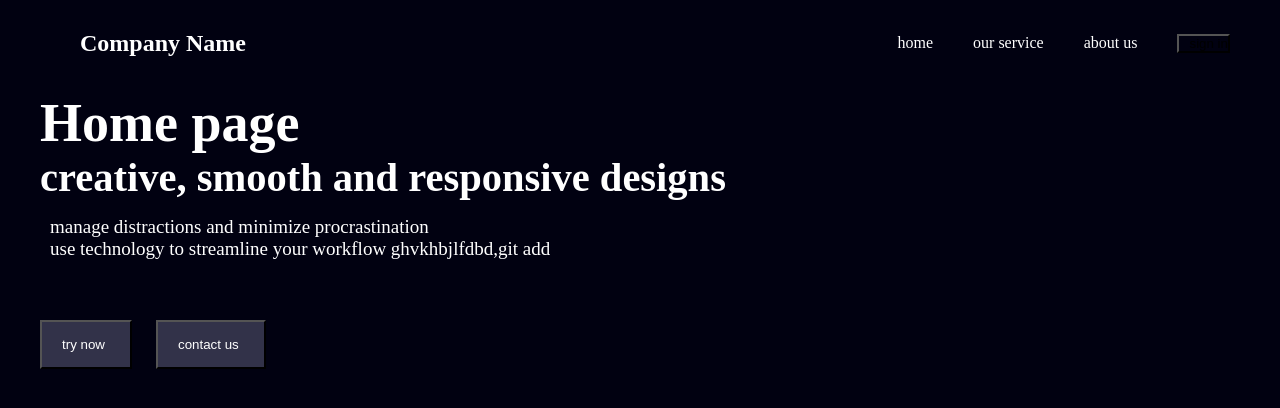
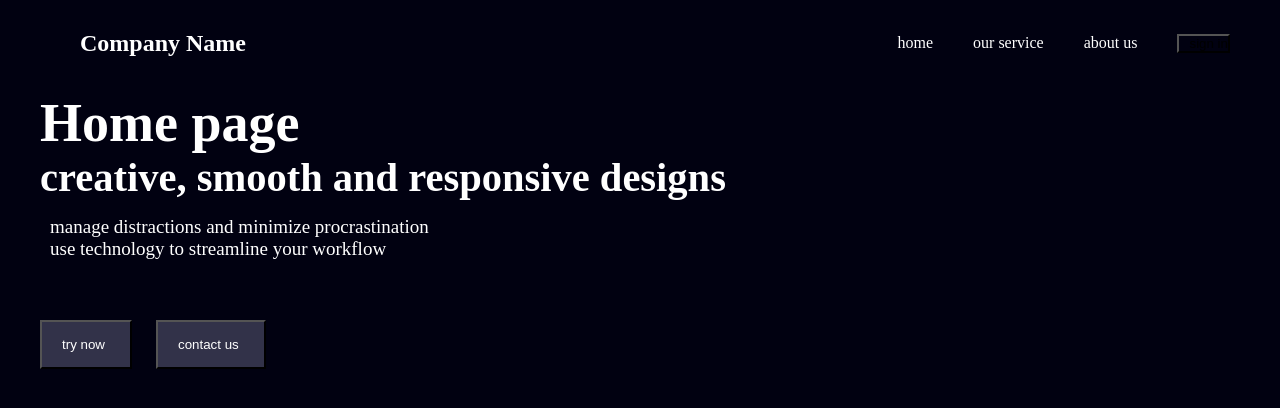
Before and after one commit to mary19samuel/testing, a plain HTML site: page index.html in a window 1280 px wide. Drawn offline with Linux system fonts and the light colour scheme.

Commit message:
added texts

```diff
--- a/index.html
+++ b/index.html
@@ -23,7 +23,7 @@
    </div>
    <div class="body2">
     manage distractions and minimize procrastination <pre></pre>
-        use technology to streamline your workflow ghvkhbjlfdbd,git add
+        use technology to streamline your workflow
    </div>
    <button class="button">try now</button> <button class="button">contact us</button>
 </button>
```
